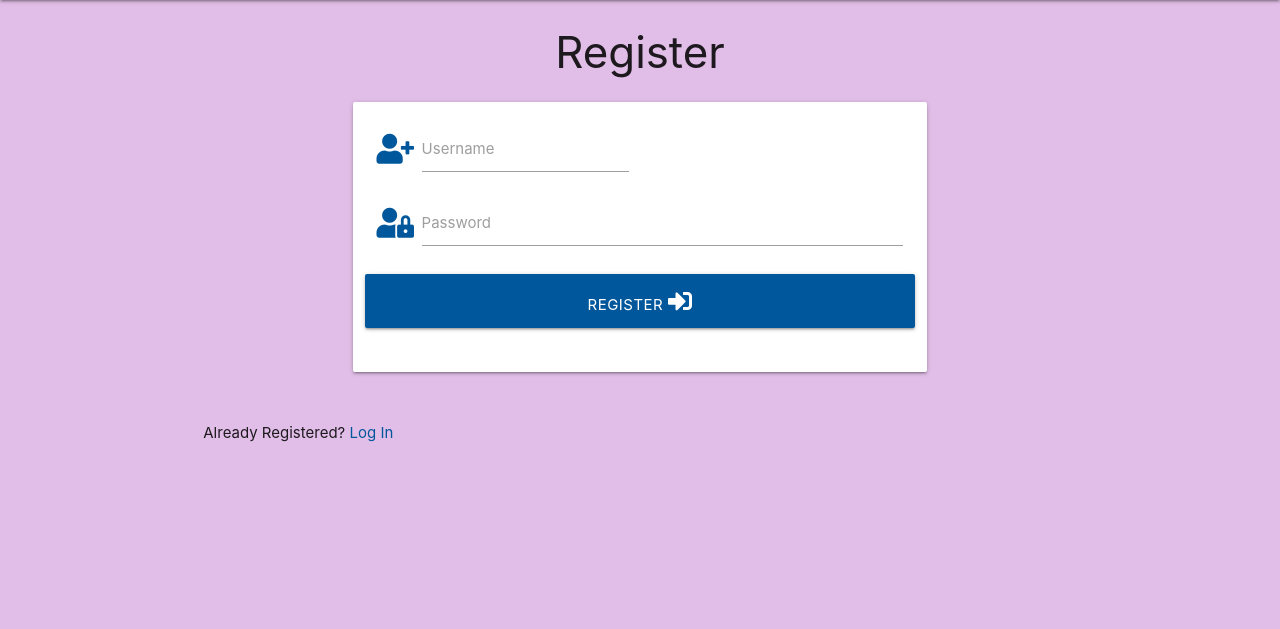
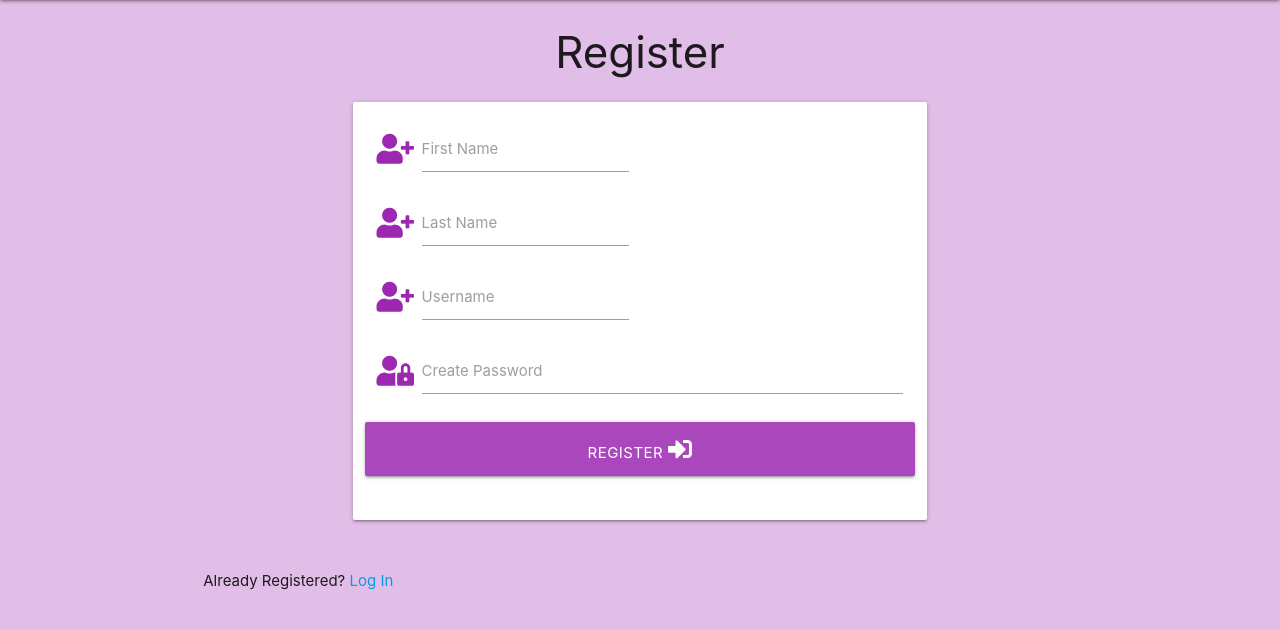
Before and after one commit to Code-Institute-Submissions/TJones305-Inspirasong, a Flask app: page /register in a window 1280 px wide. Shown: the part 64-693 px from the top of the page. Run offline with Flask 2, Linux system fonts and the light colour scheme; some libraries are stand-ins or nearby versions.

Commit message:
added first and last name fields to form

```diff
--- a/templates/register.html
+++ b/templates/register.html
@@ -6,10 +6,30 @@
     <div class="row">
         <form class="col s12 m8 offset-m2" method="POST" action="{{ url_for('register') }}">
             <div class="card-panel">
+                <!--First Name-->
+                <div class="row">
+                    <div class="input-field col s6">
+                        <i class="fas fa-user-plus prefix purple-text lighten-1"></i>
+                        <input id="firstname" name="firstname" type="text" minlength="2"
+                             maxlength="20" pattern="^[a-zA-Z0-9]{2,15}$" class="validate" required>
+                        <label for="firstname">First Name</label>
+                    </div>
+                </div>
+
+                <!--Last Name-->
+                <div class="row">
+                    <div class="input-field col s6">
+                        <i class="fas fa-user-plus prefix purple-text lighten-1"></i>
+                        <input id="lastname" name="lastname" type="text" minlength="2"
+                             maxlength="20" pattern="^[a-zA-Z0-9]{2,15}$" class="validate" required>
+                        <label for="lastname">Last Name</label>
+                    </div>
+                </div>
+
                 <!--Username-->
                 <div class="row">
                     <div class="input-field col s6">
-                        <i class="fas fa-user-plus prefix light-blue-text text-darken-4"></i>
+                        <i class="fas fa-user-plus prefix purple-text lighten-1"></i>
                         <input id="username" name="username" type="text" minlength="5"
                              maxlength="15" pattern="^[a-zA-Z0-9]{5,15}$" class="validate" required>
                         <label for="username">Username</label>
@@ -18,15 +38,15 @@
                 <!--Password-->
                 <div class="row">
                     <div class="input-field col s12">
-                        <i class="fas fa-user-lock prefix light-blue-text text-darken-4"></i>
+                        <i class="fas fa-user-lock prefix purple-text lighten-1"></i>
                         <input id="password" name="password" type="password" minlength="5"
                             maxlength="15" pattern="^[a-zA-Z0-9]{5,15}$" class="validate" required>
-                        <label for="password">Password</label>
+                        <label for="password">Create Password</label>
                     </div>
                 </div>
                 <!--Register Button-->
                 <div class="row">
-                    <button type="submit" class="col s12 btn-large light-blue darken-4 text-shadow">
+                    <button type="submit" class="col s12 waves-light btn-large purple lighten-1">
                         Register <i class="fas fa-sign-in-alt"></i>
                     </button>
                 </div>
@@ -38,7 +58,7 @@
         <div class="col s12">
             <p class="centeralign">
                 Already Registered?
-                <a href="#" class="light-blue-text text-darken-4">Log In</a>
+                <a href="{{ url_for('login') }}" class="light-purple-text text-darken-4">Log In</a>
             </p>
         </div>
     </div>
```
